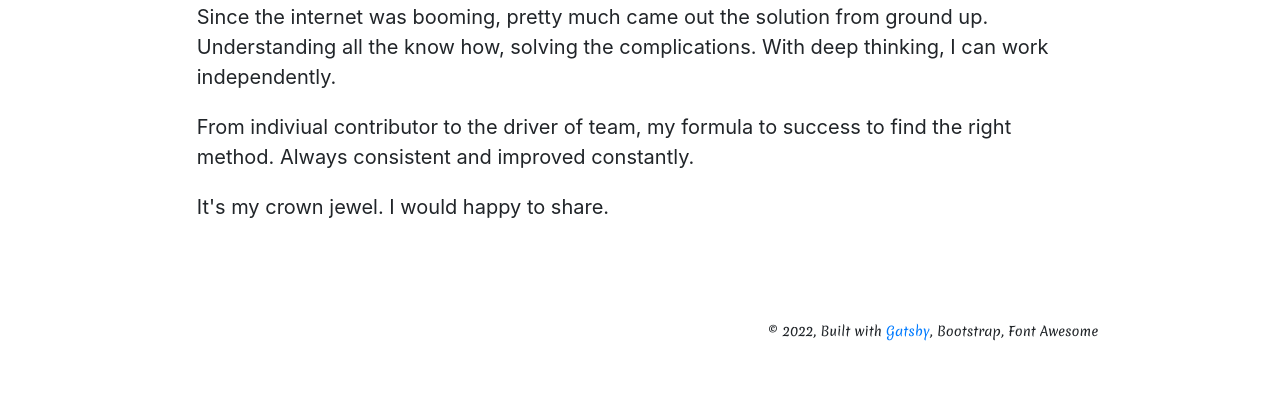
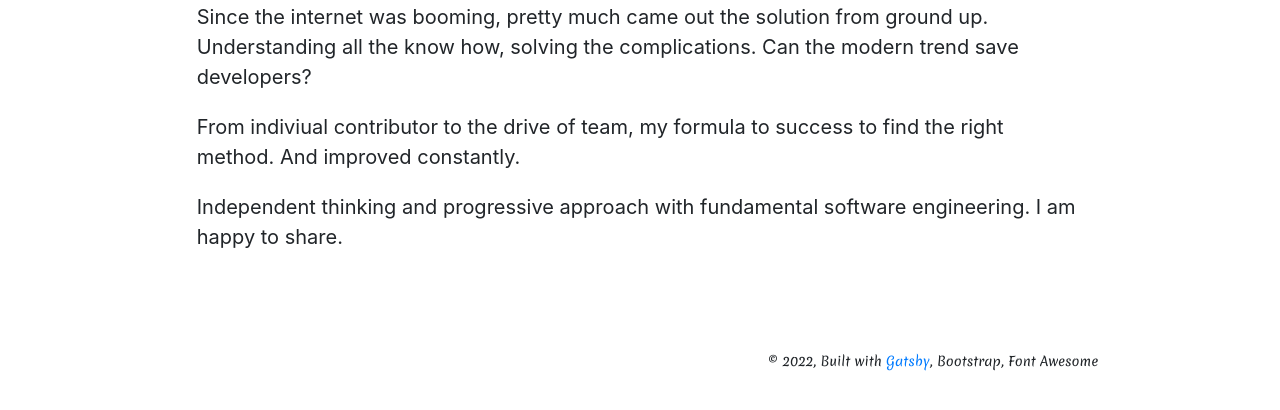
Before and after one commit to ccapeng/home, a Gatsby site: page /experiences in a window 1280 px wide. Shown: the part 162-572 px from the top of the page. Built offline with nearby package versions, Linux system fonts and the light colour scheme; Gatsby itself is replaced by a stand-in of ours.

Commit message:
update content

```diff
--- a/src/pages/experiences.js
+++ b/src/pages/experiences.js
@@ -12,16 +12,17 @@ const ExperiencePage = () => (
         pretty much came out the solution from ground up.
       Understanding all the know how,
         solving the complications.
-      With deep thinking, I can work independently.
+      Can the modern trend save developers?
     </p>
     <p>
-      From indiviual contributor to the driver of team,
+      From indiviual contributor to the drive of team,
         my formula to success to find the right method.
-      Always consistent and improved constantly.
+      And improved constantly.
     </p>
     <p>
-      It's my crown jewel.
-      I would happy to share.
+      Independent thinking and progressive approach
+      with fundamental software engineering.
+      I am happy to share.
     </p>
   </Layout>
 )
```
